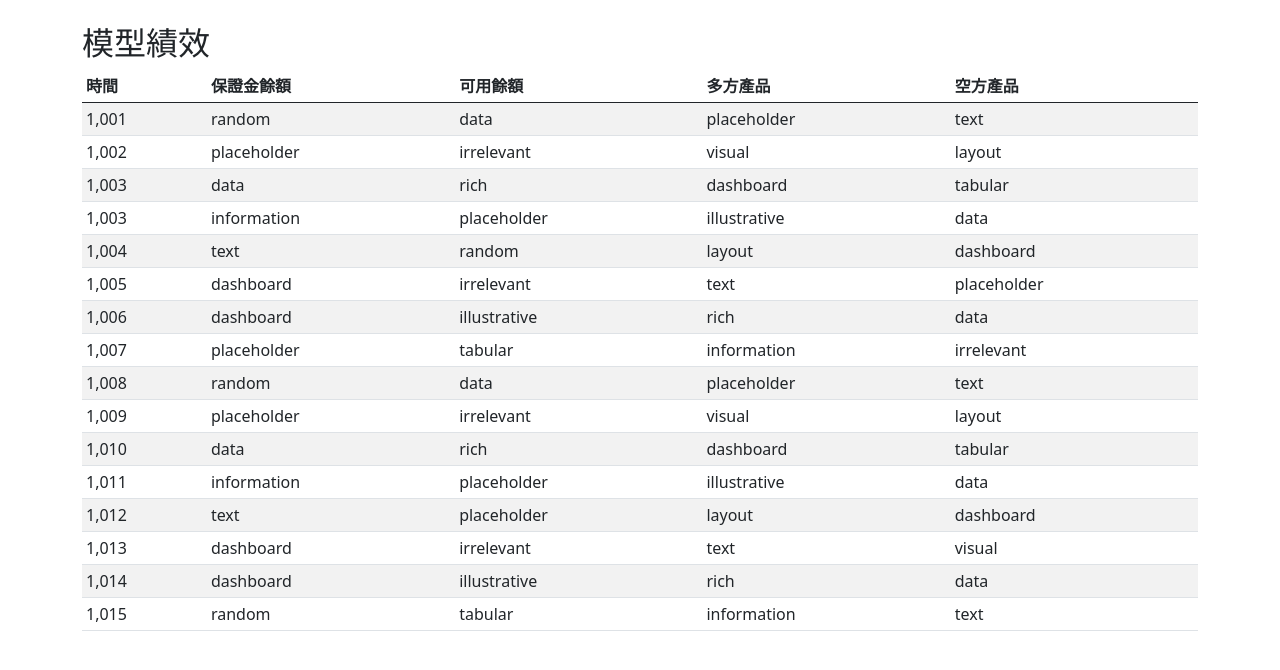
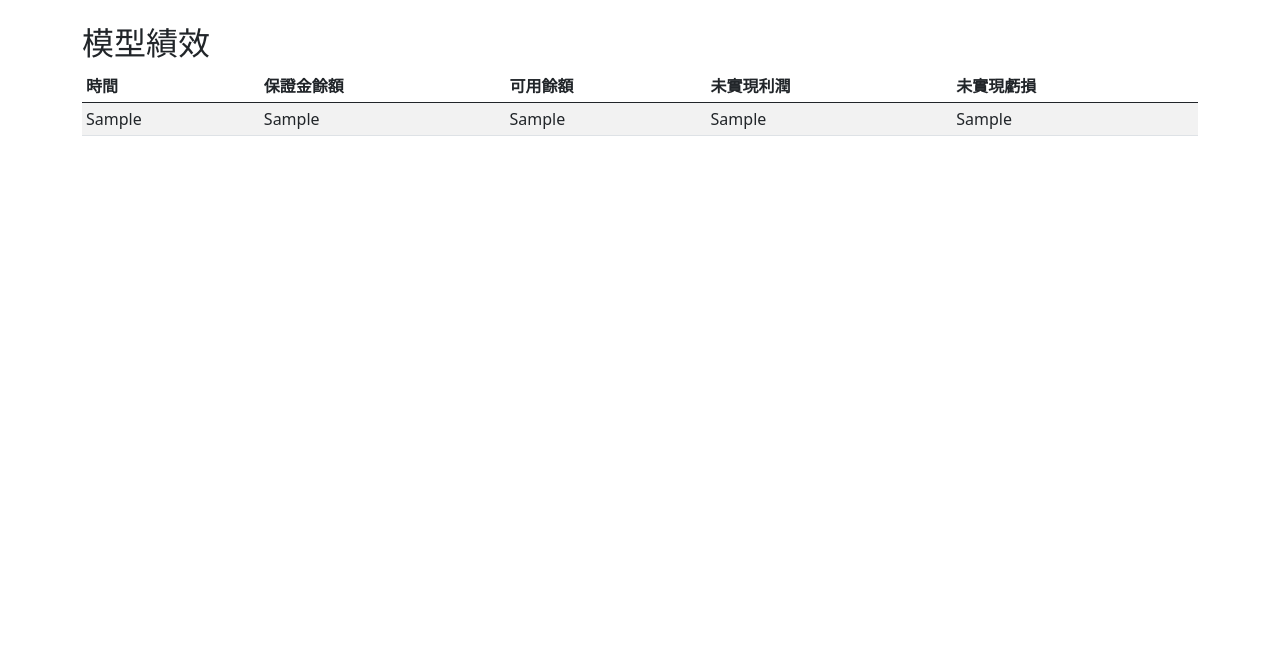
Before and after one commit to tamio0800/TRADE_BOT, a Django app: template TRADE_BOT/templates/current_status.html in a window 1280 px wide. Shown: the part 73-743 px from the top of the page. Run offline with Django 3.2, Linux system fonts and the light colour scheme; the template is opened without the code that fills it: most values are stand-ins (such as "Sample title", 1, 10 or a date in 2020).

Commit message:
成功將sqlite3上面的資訊顯示在template上

```diff
--- a/TRADE_BOT/templates/current_status.html
+++ b/TRADE_BOT/templates/current_status.html
@@ -6,6 +6,7 @@
     <div class="row">
         <h2>模型績效</h2>
     </div>
+
     <div class="row">
         <div class="table-responsive">
             <table class="table table-striped table-sm">
@@ -14,123 +15,21 @@
                         <th>時間</th>
                         <th>保證金餘額</th>
                         <th>可用餘額</th>
-                        <th>多方產品</th>
-                        <th>空方產品</th>
+                        <th>未實現利潤</th>
+                        <th>未實現虧損</th>
                     </tr>
                 </thead>
+
                 <tbody>
+                    {% for each_value in info %}
                     <tr>
-                        <td>1,001</td>
-                        <td>random</td>
-                        <td>data</td>
-                        <td>placeholder</td>
-                        <td>text</td>
+                        <td> {{ each_value.0 }} </td>
+                        <td> {{ each_value.1 }} </td>
+                        <td> {{ each_value.2 }} </td>
+                        <td> {{ each_value.3 }} </td>
+                        <td> {{ each_value.4 }} </td>
                     </tr>
-                    <tr>
-                        <td>1,002</td>
-                        <td>placeholder</td>
-                        <td>irrelevant</td>
-                        <td>visual</td>
-                        <td>layout</td>
-                    </tr>
-                    <tr>
-                        <td>1,003</td>
-                        <td>data</td>
-                        <td>rich</td>
-                        <td>dashboard</td>
-                        <td>tabular</td>
-                    </tr>
-                    <tr>
-                        <td>1,003</td>
-                        <td>information</td>
-                        <td>placeholder</td>
-                        <td>illustrative</td>
-                        <td>data</td>
-                    </tr>
-                    <tr>
-                        <td>1,004</td>
-                        <td>text</td>
-                        <td>random</td>
-                        <td>layout</td>
-                        <td>dashboard</td>
-                    </tr>
-                    <tr>
-                        <td>1,005</td>
-                        <td>dashboard</td>
-                        <td>irrelevant</td>
-                        <td>text</td>
-                        <td>placeholder</td>
-                    </tr>
-                    <tr>
-                        <td>1,006</td>
-                        <td>dashboard</td>
-                        <td>illustrative</td>
-                        <td>rich</td>
-                        <td>data</td>
-                    </tr>
-                    <tr>
-                        <td>1,007</td>
-                        <td>placeholder</td>
-                        <td>tabular</td>
-                        <td>information</td>
-                        <td>irrelevant</td>
-                    </tr>
-                    <tr>
-                        <td>1,008</td>
-                        <td>random</td>
-                        <td>data</td>
-                        <td>placeholder</td>
-                        <td>text</td>
-                    </tr>
-                    <tr>
-                        <td>1,009</td>
-                        <td>placeholder</td>
-                        <td>irrelevant</td>
-                        <td>visual</td>
-                        <td>layout</td>
-                    </tr>
-                    <tr>
-                        <td>1,010</td>
-                        <td>data</td>
-                        <td>rich</td>
-                        <td>dashboard</td>
-                        <td>tabular</td>
-                    </tr>
-                    <tr>
-                        <td>1,011</td>
-                        <td>information</td>
-                        <td>placeholder</td>
-                        <td>illustrative</td>
-                        <td>data</td>
-                    </tr>
-                    <tr>
-                        <td>1,012</td>
-                        <td>text</td>
-                        <td>placeholder</td>
-                        <td>layout</td>
-                        <td>dashboard</td>
-                    </tr>
-                    <tr>
-                        <td>1,013</td>
-                        <td>dashboard</td>
-                        <td>irrelevant</td>
-                        <td>text</td>
-                        <td>visual</td>
-                    </tr>
-                    <tr>
-                        <td>1,014</td>
-                        <td>dashboard</td>
-                        <td>illustrative</td>
-                        <td>rich</td>
-                        <td>data</td>
-                    </tr>
-                    <tr>
-                        <td>1,015</td>
-                        <td>random</td>
-                        <td>tabular</td>
-                        <td>information</td>
-                        <td>text</td>
-                    </tr>
+                    {% endfor %}
                 </tbody>
             </table>
         </div>
--- a/TRADE_BOT/tests.py
+++ b/TRADE_BOT/tests.py
@@ -27,4 +27,4 @@ class SHOW_INFO(TestCase):
         # 確認可以讀取資料庫內的資訊，並顯示在網頁上
         response = self.client.get('/current_status/')
         self.assertIn("保證金餘額", response.content.decode("utf8"))
-        #self.assertIn("9897", response.content.decode("utf8"))
+        self.assertIn("9897", response.content.decode("utf8"))
```
Also changed, not shown: TRADE_BOT/views.py (+27 -1 lines).
